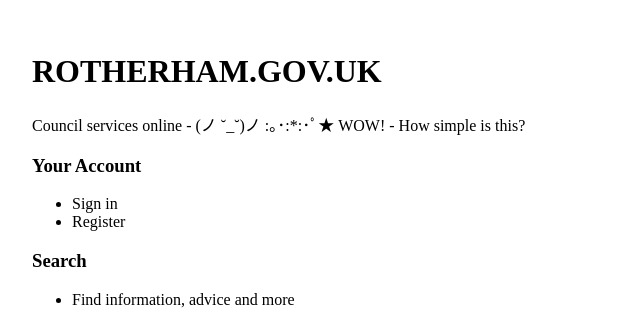
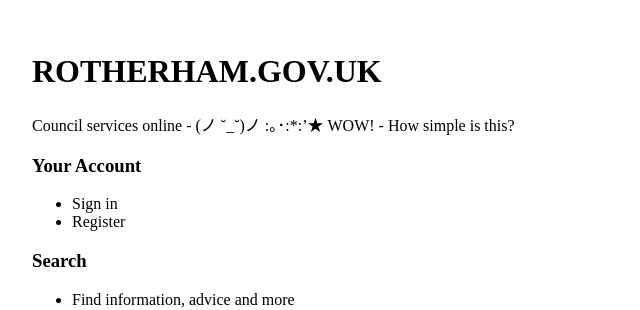
Before and after one commit to jnkly/rmbc-dev, a Jekyll site: the page built from index.md, in a window 1280 px wide. Shown: the top 310 px of the page, without its empty margins (0-640 px from the left). Built offline with Jekyll 4.4.1, drawn with Linux system fonts in a browser that asks for light colours.

```diff
--- a/index.md
+++ b/index.md
@@ -4,7 +4,7 @@ layout: default
 ---
 
 # ROTHERHAM.GOV.UK
-Council services online - (ノ ˘_˘)ノ :｡･:*:･ﾟ★ WOW! - How simple is this?
+Council services online - (ノ ˘_˘)ノ :｡･:*:'★ WOW! - How simple is this?
 
 ### Your Account
 - Sign in
```
